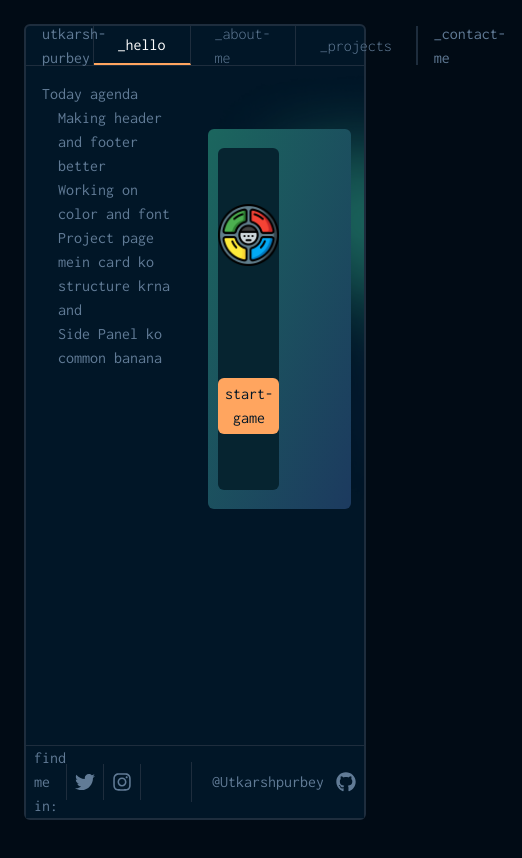
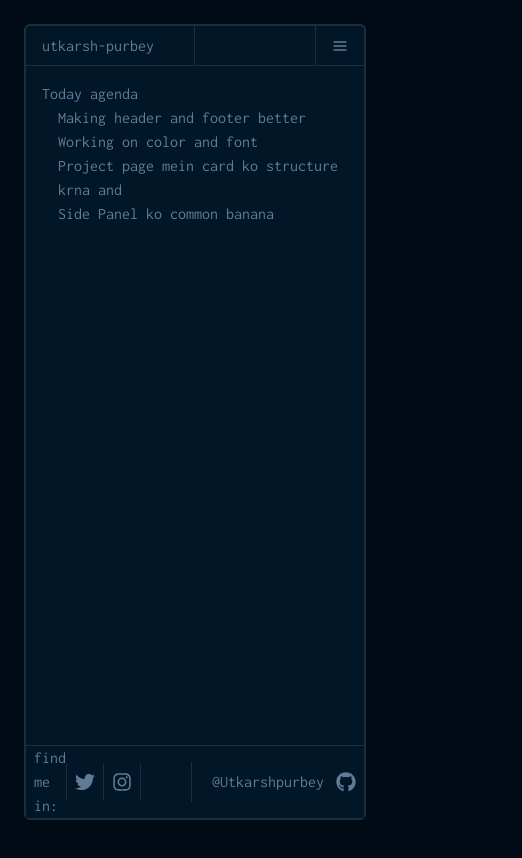
Before and after one commit to Utkarshpurbey/portfolio-v2, a Next.js app: page / in a window 390 px wide. Shown: the whole page, 522 px wide, since content can reach past the window. Built offline with nearby package versions, Linux system fonts and the light colour scheme.

Commit message:
Side pannel made generic

```diff
--- a/app/Slice/vitalInfo.ts
+++ b/app/Slice/vitalInfo.ts
@@ -4,9 +4,13 @@ import { reset } from "./resetSlice";
 
 export type vitalInfoState = {
   activeTab: string;
+  isMenuOpen: boolean;
+  isMobile: boolean;
 };
 const initialState: vitalInfoState = {
   activeTab: Tabs[0],
+  isMenuOpen: false,
+  isMobile: false,
 };
 const vitalInfoSlice = createSlice({
   name: "vitalInfo",
@@ -15,11 +19,18 @@ const vitalInfoSlice = createSlice({
     setActiveTab: (state, action: PayloadAction<string>) => {
       state.activeTab = action.payload;
     },
+    setIsMenuOpen: (state, action: PayloadAction<boolean>) => {
+      state.isMenuOpen = action.payload;
+    },
+    setIsMobile: (state, action: PayloadAction<boolean>) => {
+      state.isMobile = action.payload;
+    },
   },
   extraReducers: (builder) => {
     builder.addCase(reset, () => initialState); // Handle the reset action
     // ... handle other actions if necessary ...
   },
 });
-export const { setActiveTab } = vitalInfoSlice.actions;
+export const { setActiveTab, setIsMenuOpen, setIsMobile } =
+  vitalInfoSlice.actions;
 export default vitalInfoSlice.reducer;
--- /dev/null
+++ b/app/components/FooterWrapper.tsx
@@ -0,0 +1,14 @@
+"use client";
+
+import { useSelector } from "react-redux";
+import { IRootState } from "../Slice/store";
+import MyFooter from "./MyFooter";
+
+export default function FooterWrapper() {
+  const { isMenuOpen } = useSelector((state: IRootState) => state.vitalInfo);
+  return (
+    <div className=" w-full  absolute bottom-0 ">
+      {!isMenuOpen && <MyFooter />}
+    </div>
+  );
+}
--- /dev/null
+++ b/app/components/Menu.tsx
@@ -0,0 +1,35 @@
+import { IRootState } from "../Slice/store";
+import { setActiveTab, setIsMenuOpen } from "../Slice/vitalInfo";
+import { Tabs } from "../utils/utils";
+import { useDispatch, useSelector } from "react-redux";
+
+const Menu = () => {
+  const { activeTab } = useSelector((state: IRootState) => state.vitalInfo);
+  const reduxDispatch = useDispatch();
+
+  const handleTabClick = (tab: string) => {
+    reduxDispatch(setActiveTab(tab));
+    reduxDispatch(setIsMenuOpen(false));
+  };
+
+  return (
+    <div className="bg-[#011627] w-full h-full flex flex-col items-center justify-center border-t border-b border-borderColor">
+      {Tabs?.map((ele, index) => (
+        <div
+          key={index}
+          onClick={() => handleTabClick(ele)}
+          className={`px-6 py-4 cursor-pointer border-b border-borderColor w-full text-xl ${
+            activeTab === ele ? "text-white" : "vs-code-300"
+          }`}
+        >
+          {ele}
+        </div>
+      ))}
+      <div className="text-left w-full px-6 py-4 cursor-pointer text-xl vs-code-300 aborder-t">
+        _contact-me
+      </div>
+    </div>
+  );
+};
+
+export default Menu;
--- a/app/components/MyHeader.tsx
+++ b/app/components/MyHeader.tsx
@@ -1,34 +1,39 @@
 "use client";
 import { IRootState } from "../Slice/store";
-import { setActiveTab } from "../Slice/vitalInfo";
+import { setActiveTab, setIsMenuOpen } from "../Slice/vitalInfo";
 import { Tabs } from "../utils/utils";
 import { useDispatch, useSelector } from "react-redux";
+import { FiMenu } from "react-icons/fi";
+import Menu from "./Menu";
+import { IoMdClose } from "react-icons/io";
 
 const MyHeader = () => {
-  const { activeTab } = useSelector((state: IRootState) => state.vitalInfo);
+  const { activeTab, isMenuOpen } = useSelector(
+    (state: IRootState) => state.vitalInfo
+  );
   const reduxDispatch = useDispatch();
 
   const handleTabClick = (tab: string) => {
     reduxDispatch(setActiveTab(tab));
+    reduxDispatch(setIsMenuOpen(false));
   };
 
   return (
     <div className="relative w-full flex items-center border-b border-borderColor border-t-0 h-10">
-      <div className="w-1/5 h-full flex items-center border-r border-borderColor px-4">
+      <div className="w-1/2 md:w-1/5 h-full flex items-center border-r border-borderColor px-4">
         utkarsh-purbey
       </div>
-      <div className="flex w-4/5 justify-between items-center h-full">
-        <div className="flex cursor-pointer h-full">
+      <div className="flex w-1/2 md:w-4/5 justify-end md:justify-between items-center h-full">
+        <div className="hidden md:flex cursor-pointer h-full">
           {Tabs?.map((ele, index) => (
             <div
               key={index}
               onClick={() => handleTabClick(ele)}
               className={`h-full flex items-center px-6
                 border-r border-borderColor
-                ${
-                  activeTab === ele
-                    ? "text-white vs-code-400 border-b-2 border-b-[#ffa55f]"
-                    : "vs-code-300"
+                ${activeTab === ele
+                  ? "text-white vs-code-400 border-b-2 border-b-[#ffa55f]"
+                  : "vs-code-300"
                 }`}
             >
               {ele}
@@ -36,10 +41,24 @@ const MyHeader = () => {
           ))}
         </div>
 
-        <div className="h-full flex items-center px-4 border-l border-borderColor">
+        <div className="hidden md:flex h-full items-center px-4 border-l border-borderColor">
           _contact-me
         </div>
+        <div className="md:hidden flex items-center px-4 h-full border-l border-borderColor">
+          {!isMenuOpen ? <FiMenu
+            className="cursor-pointer"
+            onClick={() => reduxDispatch(setIsMenuOpen(!isMenuOpen))}
+          /> :
+            <IoMdClose className="cursor-pointer"
+              onClick={() => reduxDispatch(setIsMenuOpen(!isMenuOpen))} />}
+
+        </div>
       </div>
+      {isMenuOpen && (
+        <div className="absolute top-full left-0 w-full z-50">
+          <Menu />
+        </div>
+      )}
     </div>
   );
 };
--- a/app/layout.tsx
+++ b/app/layout.tsx
@@ -2,8 +2,9 @@ import type { Metadata } from "next";
 import "./globals.css";
 import MyHeader from "./components/MyHeader";
 import { Providers } from "./components/Provider";
-import MyFooter from "./components/MyFooter";
 import { Inconsolata } from "next/font/google";
+import FooterWrapper from "./components/FooterWrapper";
+import ResolutionListener from "./utils/ResolutionListener";
 
 const inter = Inconsolata({
   subsets: ["latin"],
@@ -15,22 +16,17 @@ export const metadata: Metadata = {
   title: "Utkarsh's Areana",
 };
 
-export default function RootLayout({
-  children,
-}: {
-  children: React.ReactNode;
-}) {
+export default function RootLayout({ children }: { children: React.ReactNode }) {
   return (
     <html lang="en">
       <body className={inter.className}>
         <Providers>
+          <ResolutionListener />
           <div className="h-screen flex items-center justify-center p-6 select-none">
             <div className="bg-[#011627] relative  w-full h-full   rounded-md border-borderColor border-2">
               <MyHeader />
               {children}
-              <div className=" w-full  absolute bottom-0 ">
-                <MyFooter />
-              </div>
+              <FooterWrapper />
             </div>
           </div>
         </Providers>
--- a/app/pages/About.tsx
+++ b/app/pages/About.tsx
@@ -1,9 +1,12 @@
 import SyntaxHighlighter from "react-syntax-highlighter";
 import { codeStyle } from "../utils/utils";
 import SidePanel from "../components/SidePanel";
+import { useSelector } from "react-redux";
+import { IRootState } from "../Slice/store";
 
 //
 const About = () => {
+  const { isMenuOpen } = useSelector((state: IRootState) => state.vitalInfo);
   const jsxString = ` // <div>
     //   <h1>Hello this Utkarsh</h1>
     //   {["a", "b", "c"].map((item, index) => (
@@ -13,6 +16,8 @@ const About = () => {
 
   return (
     <div className="flex">
+      {!isMenuOpen && (
+        <>
           <SidePanel width={20}>
             <h1>Hello</h1>
           </SidePanel>
@@ -24,6 +29,8 @@ const About = () => {
           >
             {jsxString}
           </SyntaxHighlighter>
+        </>
+      )}
     </div>
   );
 };
--- a/app/pages/HomePage.tsx
+++ b/app/pages/HomePage.tsx
@@ -1,9 +1,13 @@
 import Game from "../components/Game";
 import bg from "@/public/assets/bg.png";
+import { useSelector } from "react-redux";
+import { IRootState } from "../Slice/store";
 
 const HomePage = () => {
+  const { isMenuOpen, isMobile } = useSelector((state: IRootState) => state.vitalInfo);
   return (
     <div className="flex flex-col w-full h-full">
+      {!isMenuOpen && (
         <div className="flex flex-1 flex-row">
           <div className="flex-1 p-4">
             <div>Today agenda</div>
@@ -15,7 +19,7 @@ const HomePage = () => {
             </ul>
           </div>
 
-        <div className="flex-1 min-w-[50%]" id="game-container">
+          {!isMobile && (<div className="flex-1 min-w-[50%]" id="game-container">
             {" "}
             <div
               className="h-[60vh] flex-col w-full flex items-center justify-center  "
@@ -33,8 +37,9 @@ const HomePage = () => {
                 </div>
               </div>
             </div>
+          </div>)}
         </div>
-      </div>
+      )}
     </div>
   );
 };
--- a/app/pages/Projects.tsx
+++ b/app/pages/Projects.tsx
@@ -1,4 +1,3 @@
-"use client";
 import React, { useMemo, useState } from "react";
 import HamburgerItem from "../components/HamburgerItem";
 import { FaTimes } from "react-icons/fa";
@@ -7,6 +6,8 @@ import ProjectTile from "../projects/ProjectTile";
 import { projects, techStackArray } from "../projects/projects.js";
 import { ICON_MAP } from "../utils/iconMap";
 import SidePanel from "../components/SidePanel";
+import { useSelector } from "react-redux";
+import { IRootState } from "../Slice/store";
 
 type Project = {
   title: string;
@@ -18,6 +19,7 @@ type Project = {
 };
 
 const Projects = () => {
+  const { isMenuOpen } = useSelector((state: IRootState) => state.vitalInfo);
   const [selectedOptions, setSelectedOptions] = useState<string[]>([]);
 
   const handleCheckboxChange = (option) => {
@@ -74,6 +76,8 @@ const Projects = () => {
 
   return (
     <div className="flex w-full h-[calc(100vh-100px)]">
+      {!isMenuOpen && (
+        <>
           <SidePanel>
             <div className="">
               <HamburgerItem title={"projects"} isOpen={true}>
@@ -113,6 +117,8 @@ const Projects = () => {
               ))}
             </div>
           </div>
+        </>
+      )}
     </div>
   );
 };
--- /dev/null
+++ b/app/utils/ResolutionListener.tsx
@@ -0,0 +1,28 @@
+
+"use client";
+import { useEffect } from "react";
+import { useDispatch } from "react-redux";
+import { setIsMobile } from "../Slice/vitalInfo";
+
+const ResolutionListener = () => {
+  const dispatch = useDispatch();
+
+  useEffect(() => {
+    const handleResize = () => {
+      const isMobile = window.innerWidth < 768;
+      dispatch(setIsMobile(isMobile));
+    };
+
+    handleResize();
+
+    window.addEventListener("resize", handleResize);
+
+    return () => {
+      window.removeEventListener("resize", handleResize);
+    };
+  }, [dispatch]);
+
+  return null;
+};
+
+export default ResolutionListener;
```
Lines whose indentation alone changed are shown as unchanged.
